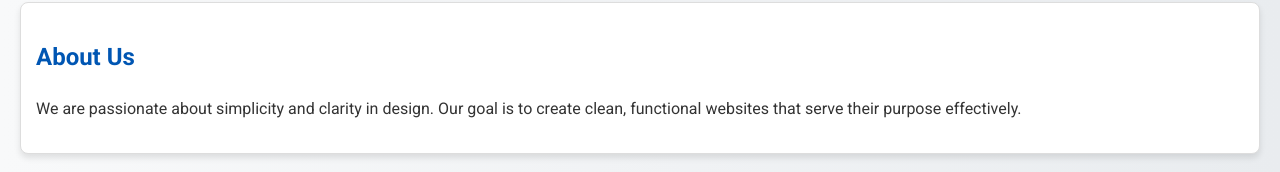
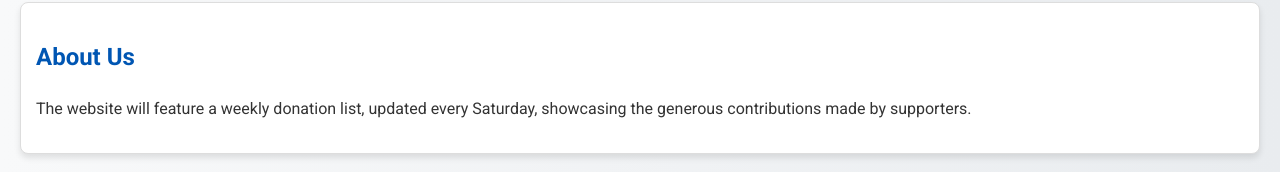
Before and after one commit to dpatel2610/Website, a plain HTML site: page index.html in a window 1280 px wide. Shown: the part 259-431 px from the top of the page. Drawn offline with Linux system fonts and the light colour scheme.

Commit message:
Update index.html

```diff
--- a/index.html
+++ b/index.html
@@ -87,7 +87,7 @@
 
     <section id="about">
         <h2>About Us</h2>
-        <p>We are passionate about simplicity and clarity in design. Our goal is to create clean, functional websites that serve their purpose effectively.</p>
+        <p>The website will feature a weekly donation list, updated every Saturday, showcasing the generous contributions made by supporters.</p>
     </section>
 
     <section id="services">
```
